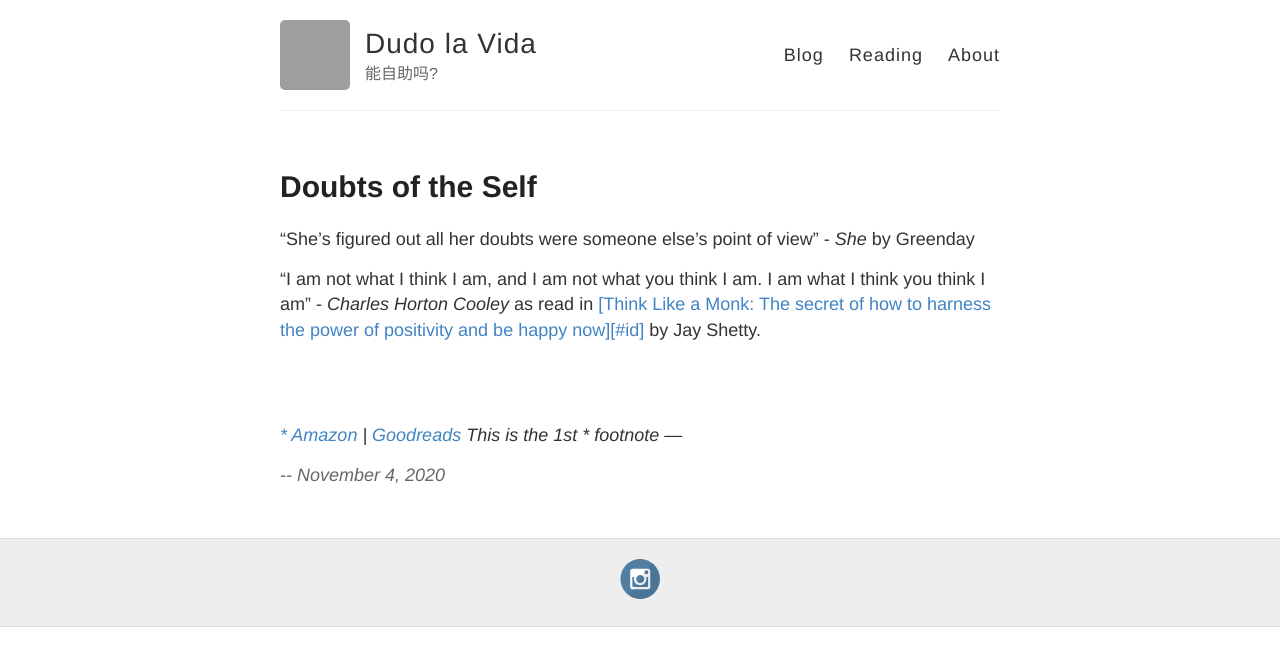
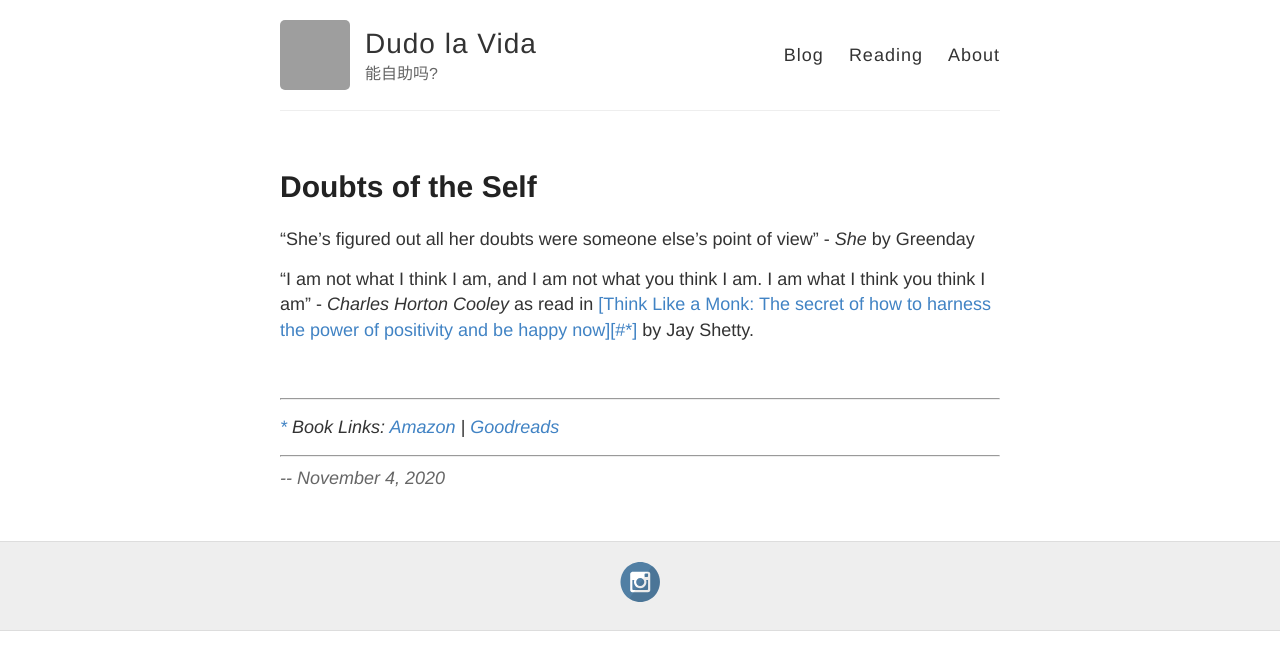
Before and after one commit to dudolavida/dudolavida.github.io, a Jekyll site: the page built from _posts/2020-11-04-doubts-of-the-self.md, in a window 1280 px wide. Shown: the top 670 px of the page. Built offline with Jekyll 4.4.1, drawn with Linux system fonts in a browser that asks for light colours; grey boxes are pictures that could not be loaded.

Commit message:
update issues on the old blogpost

```diff
--- a/_posts/2020-11-04-doubts-of-the-self.md
+++ b/_posts/2020-11-04-doubts-of-the-self.md
@@ -7,14 +7,17 @@
 
 "She's figured out all her doubts were someone else's point of view" - *She* by Greenday
 
-"I am not what I think I am, and I am not what you think I am. I am what I think you think I am" - _Charles Horton Cooley_ as read in <a id="back">[Think Like a Monk: The secret of how to harness the power of positivity and be happy now][#id]</a> by Jay Shetty.
+"I am not what I think I am, and I am not what you think I am. I am what I think you think I am" - _Charles Horton Cooley_ as read in <a id="back"> [Think Like a Monk: The secret of how to harness the power of positivity and be happy now][#\*]</a> by Jay Shetty.
 
 <br>
+
+
 ---
-<a id="\*">  _[\*](#\*back)
-[Amazon][id] | [Goodreads][id2]
-This is the 1st \* footnote_
+
+<a id="\*">  _[\*](#back)
+Book Links: [Amazon][id] | [Goodreads][id2]_
 </a>
+
 ---
 
 [id]: https://www.amazon.co.uk/gp/product/0008386420/ref=as_li_tl?ie=UTF8&camp=1634&creative=6738&creativeASIN=0008386420&linkCode=as2&tag=dudolavida-21&linkId=da5981c088bcbc89814b94b7b61b3f23 "Amazon affiliate link"
```
